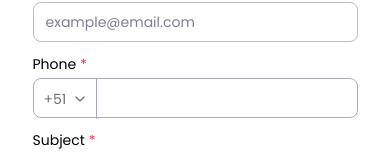
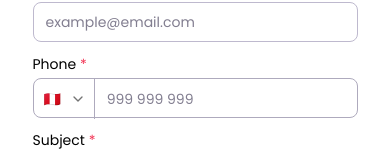
Before and after one commit to rrojas1296/Portafolio-2026, a Next.js app: page /en in a window 390 px wide. Shown: the part 5629-5781 px from the top of the page. Built offline with nearby package versions, Linux system fonts and the light colour scheme.

Commit message:
master: Edited phone input

```diff
--- a/src/components/ContactSection/ContactSection.tsx
+++ b/src/components/ContactSection/ContactSection.tsx
@@ -20,12 +20,15 @@ const ContactSection = () => {
     handleSubmit,
     formState: { errors },
     reset,
-    watch,
     control,
   } = useForm({
     resolver: zodResolver(contactSchema),
+    defaultValues: {
+      phone: {
+        code: "+51",
+      },
+    },
   });
-  console.log({ form: watch() });
 
   const onSubmit = handleSubmit(async (data) => {
     try {
--- a/src/components/Control/Control.tsx
+++ b/src/components/Control/Control.tsx
@@ -40,11 +40,6 @@ const Control = ({
                   setValue={field.onChange}
                   value={field.value}
                   error={error}
-                  options={[
-                    { label: "+51", value: "+51" },
-                    { label: "+52", value: "+52" },
-                    { label: "+54", value: "+54" },
-                  ]}
                 />
               );
             }}
--- a/src/components/PhoneInput/PhoneInput.tsx
+++ b/src/components/PhoneInput/PhoneInput.tsx
@@ -11,17 +11,23 @@ import {
 import { countryCodes } from "@/constants/countryCodes";
 
 interface Props {
-  options: { label: string; value: string }[];
   error?: string;
-  setValue: (value: string) => void;
-  value: string;
+  setValue: (value: { code: string; number: string }) => void;
+  value: {
+    code: string;
+    number: string;
+  };
 }
 
-const PhoneInput = ({ error, setValue, value = "" }: Props) => {
-  const code = value.split(" ")[0] || "";
-  const iso = (countryCodes.find((opt) => opt.code === code)?.iso ||
-    "") as CountryCode;
+const PhoneInput = ({
+  error,
+  setValue,
+  value: { code = "", number = "" },
+}: Props) => {
+  const iso =
+    (countryCodes.find((opt) => opt.code === code)?.iso as CountryCode) || "";
   const flag = countryCodes.find((opt) => opt.code === code)?.flag || "";
+
   return (
     <div
       className={cn(
@@ -30,9 +36,12 @@ const PhoneInput = ({ error, setValue, value = "" }: Props) => {
           "border-danger focus-within:ring-danger/50 focus-within:ring-2",
       )}
     >
-      <Select value={code} onValueChange={(value) => setValue(value)}>
+      <Select
+        value={code}
+        onValueChange={(value) => setValue({ code: value, number: "" })}
+      >
         <SelectTrigger className="rounded-none text-text-1 border-r-px border-r-border-1 w-18">
-          <SelectValue placeholder="+51">{flag}</SelectValue>
+          <SelectValue>{flag}</SelectValue>
         </SelectTrigger>
         <SelectContent position="popper">
           {countryCodes.map((opt) => {
@@ -48,15 +57,15 @@ const PhoneInput = ({ error, setValue, value = "" }: Props) => {
         </SelectContent>
       </Select>
       <Input
+        value={number}
         className="border-none outline-none focus-visible:ring-0 focus-visible:border-none"
-        value={value}
-        type="tel"
         placeholder={countryCodes.find((opt) => opt.code === code)?.placeholder}
+        type="text"
         onChange={(e) => {
-          const value = e.target.value;
-          const f = new AsYouType(iso).input(value);
-          console.log({ f, value });
-          setValue(f);
+          const f = iso
+            ? new AsYouType(iso).input(e.target.value)
+            : e.target.value;
+          setValue({ code, number: f });
         }}
       />
     </div>
--- a/src/schemas/contactSchema.ts
+++ b/src/schemas/contactSchema.ts
@@ -11,20 +11,10 @@ export const contactSchema = z.object({
   email: z.email({
     error: "form.email.errors.required",
   }),
-  phone: z
-    .string({
-      error: "form.phone.errors.required",
-    })
-    .refine(
-      (value) => {
-        const number = value.split(" ")[1];
-        const code = value.split(" ")[0];
-        return number && code;
-      },
-      {
-        error: "form.phone.errors.required",
-      },
-    ),
+  phone: z.object({
+    code: z.string(),
+    number: z.string(),
+  }),
   subject: z.string().min(1, {
     error: "form.subject.errors.required",
   }),
```
